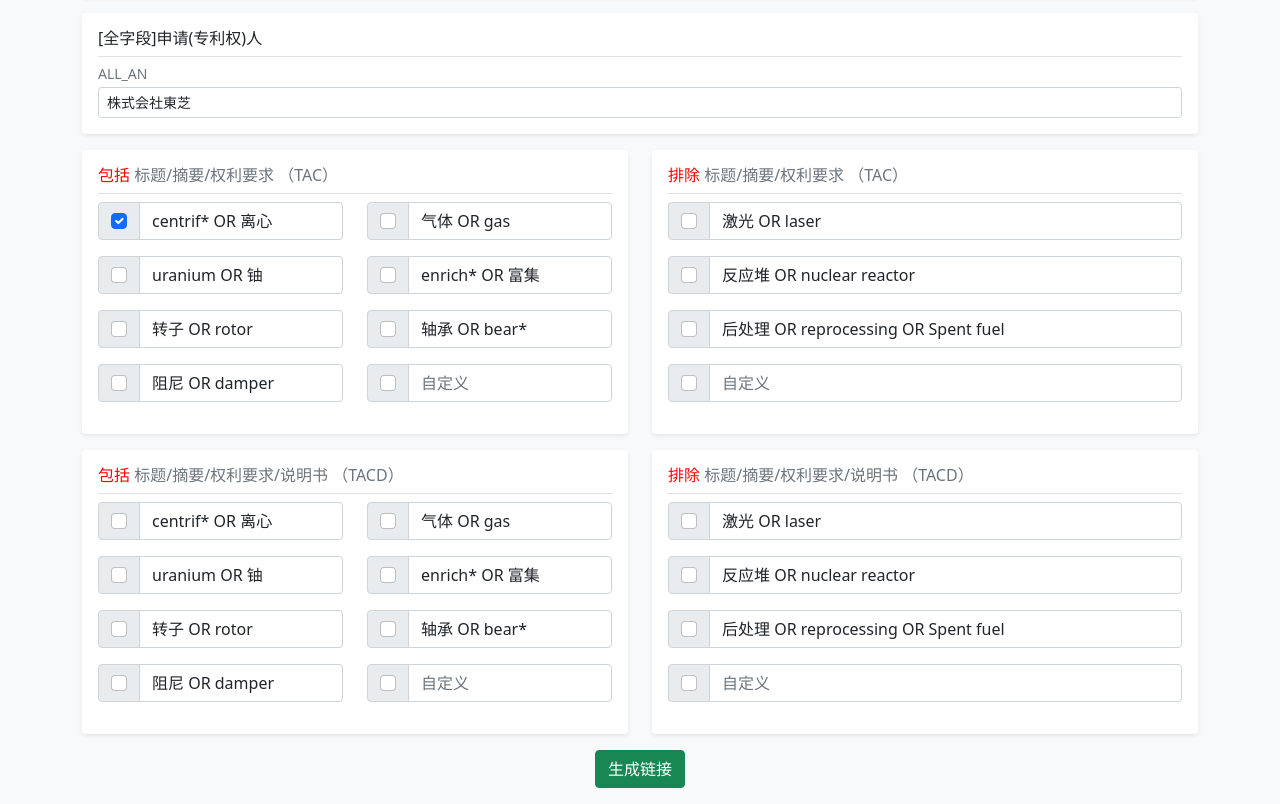
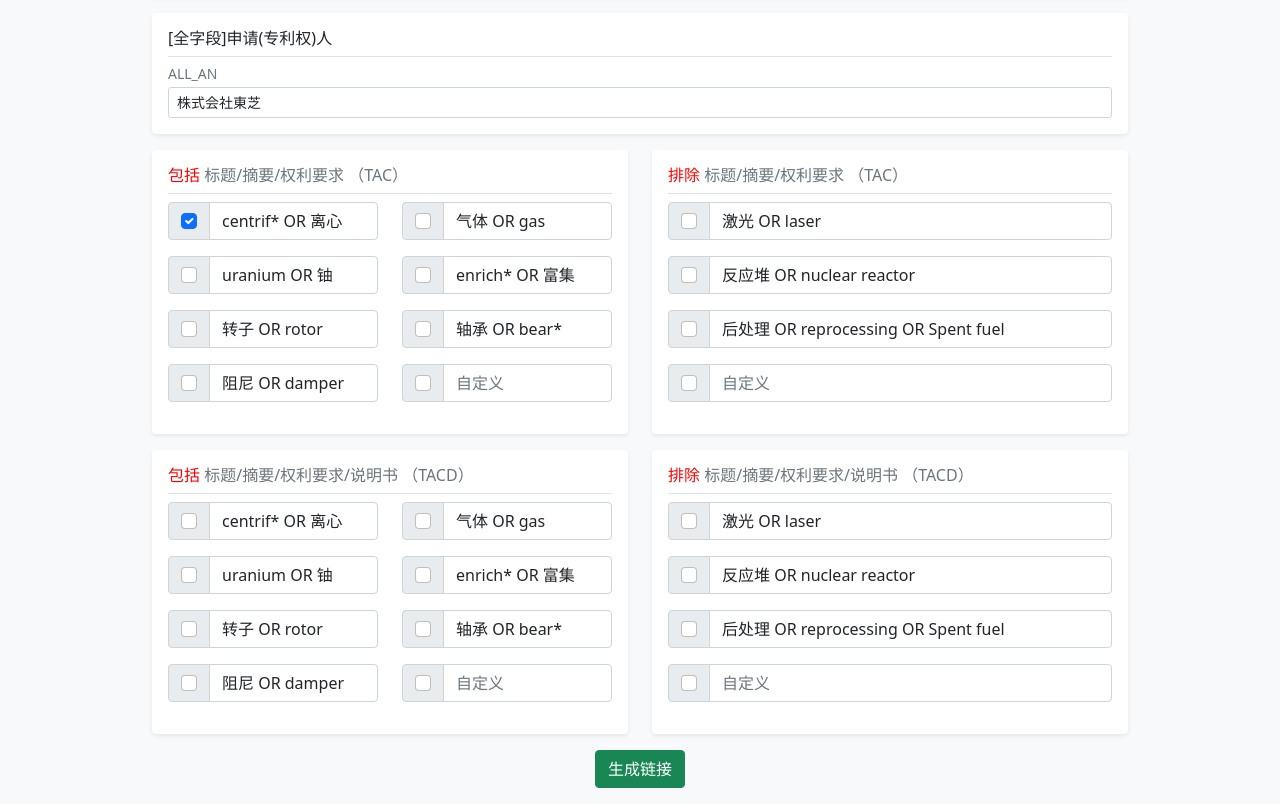
Before and after one commit to JoshYEn/patsnap-url-generator, a plain HTML site: page index.html in a window 1280 px wide. Shown: the part 99-903 px from the top of the page. Drawn offline with nearby package versions, Linux system fonts and the light colour scheme.

Commit message:
update container width

```diff
--- a/index.html
+++ b/index.html
@@ -23,6 +23,11 @@
       overflow-x: hidden;
       /* Prevent scroll on narrow devices */
       /* font-family: 'Hiragino Kaku Gothic Pro', 'WenQuanYi Zen Hei', '微軟正黑體', '蘋果儷中黑', Helvetica, Arial, sans-serif; */
+    }
+
+    .container {
+      width: auto;
+      max-width: 1000px;
     }
 
     @media (max-width: 991.98px) {
@@ -199,8 +204,8 @@
                   <input class="form-check-input mt-0" type="checkbox" value=""
                     aria-label="Checkbox for following text input">
                 </div>
-                <input type="text" class="form-control" aria-label="Text input with checkbox"
-                  placeholder="自定义" value="">
+                <input type="text" class="form-control" aria-label="Text input with checkbox" placeholder="自定义"
+                  value="">
               </div>
 
             </div>
@@ -247,8 +252,8 @@
                   <input class="form-check-input mt-0" type="checkbox" value=""
                     aria-label="Checkbox for following text input">
                 </div>
-                <input type="text" class="form-control" aria-label="Text input with checkbox"
-                  placeholder="自定义" value="">
+                <input type="text" class="form-control" aria-label="Text input with checkbox" placeholder="自定义"
+                  value="">
               </div>
 
             </div>
@@ -338,8 +343,8 @@
                   <input class="form-check-input mt-0" type="checkbox" value=""
                     aria-label="Checkbox for following text input">
                 </div>
-                <input type="text" class="form-control" aria-label="Text input with checkbox"
-                  placeholder="自定义" value="">
+                <input type="text" class="form-control" aria-label="Text input with checkbox" placeholder="自定义"
+                  value="">
               </div>
 
             </div>
@@ -387,8 +392,8 @@
                   <input class="form-check-input mt-0" type="checkbox" value=""
                     aria-label="Checkbox for following text input">
                 </div>
-                <input type="text" class="form-control" aria-label="Text input with checkbox"
-                  placeholder="自定义" value="">
+                <input type="text" class="form-control" aria-label="Text input with checkbox" placeholder="自定义"
+                  value="">
               </div>
 
             </div>
```
Lines whose indentation alone changed are shown as unchanged.
